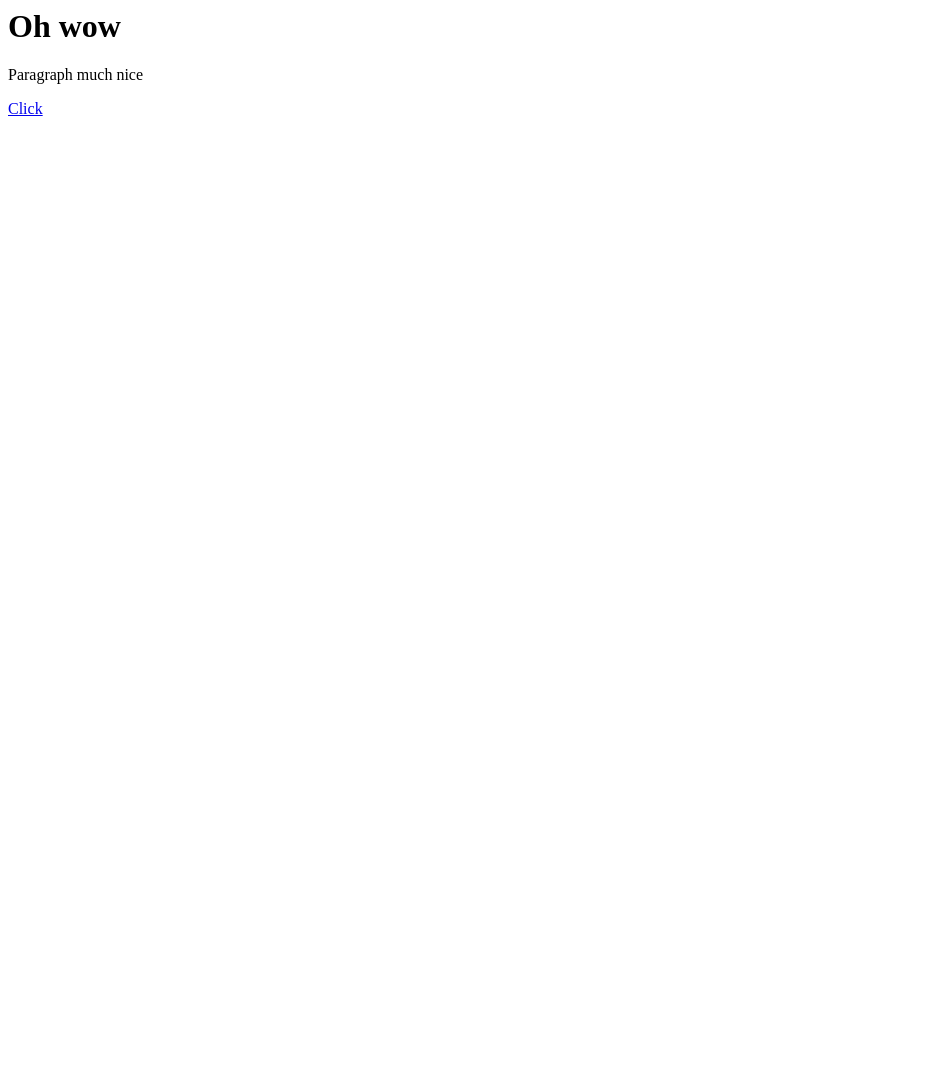
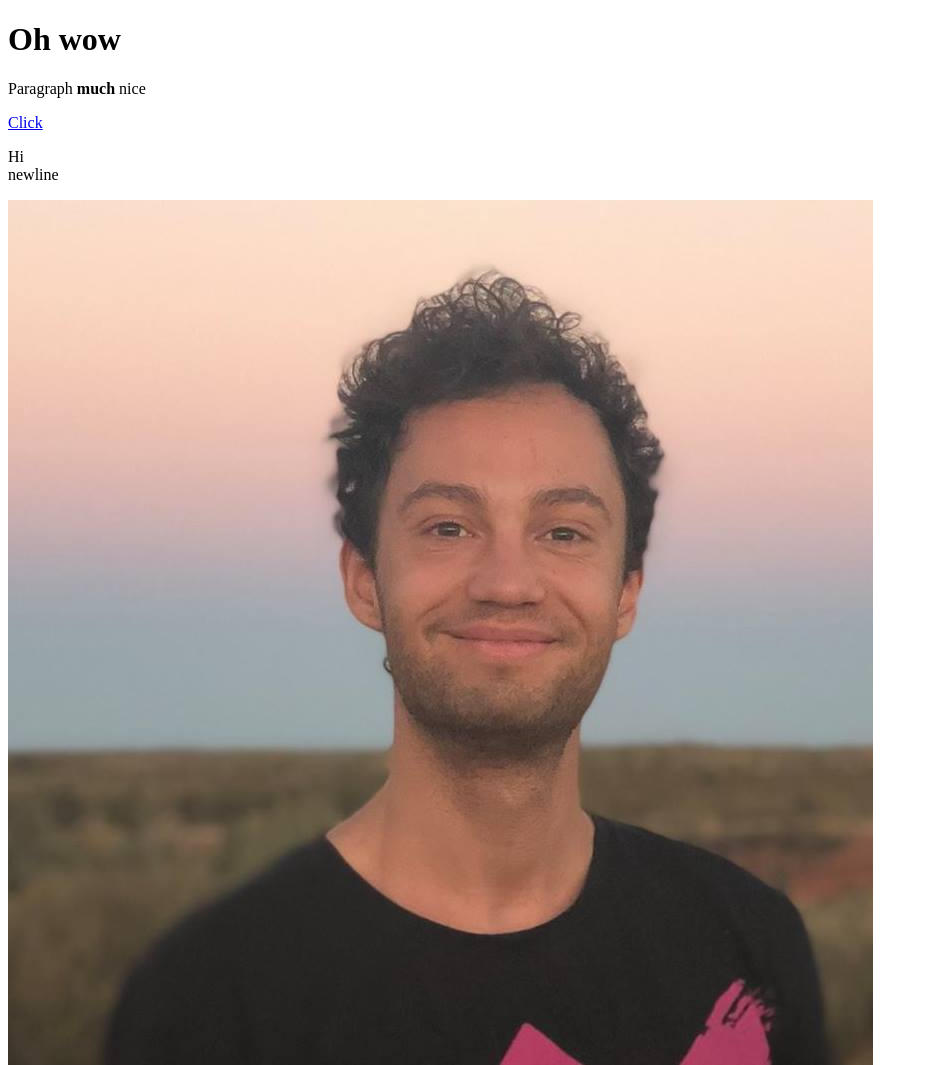
Before and after one commit to MikkelVissing/FirstWebsite, a plain HTML site: page Index.html in a window 1280 px wide. Shown: the whole page, without its empty margins (0-928 px from the left). Before the commit the page ends 800 px from the top, so only its background shows below. Drawn offline with Linux system fonts and the light colour scheme.

Commit message:
Add image

```diff
--- a/Index.html
+++ b/Index.html
@@ -1,3 +1,16 @@
-<h1>Oh wow</h1>
-<p>Paragraph much nice</p>
-<a href="https://www.amazon.de/gp/cart/view.html/ref=lh_cart" target="_blank" title="Amazon website">Click</a>
+<!DOCTYPE html>
+<html>
+<head>
+	<title>FirstWebbosito</title>
+</head>
+<body>
+	<h1>Oh wow</h1>
+	<p>Paragraph <b>much</b> nice</p>
+	<a href="https://www.amazon.de/gp/cart/view.html/ref=lh_cart" target="_blank" title="Amazon website">Click</a>
+	<p>Hi <br> newline </p>
+	<img src="img/AU billede.jpg">
+
+</html>
+
+
+</body>
```
Also changed, not shown: img/AU billede.jpg (added), 1 other file.
